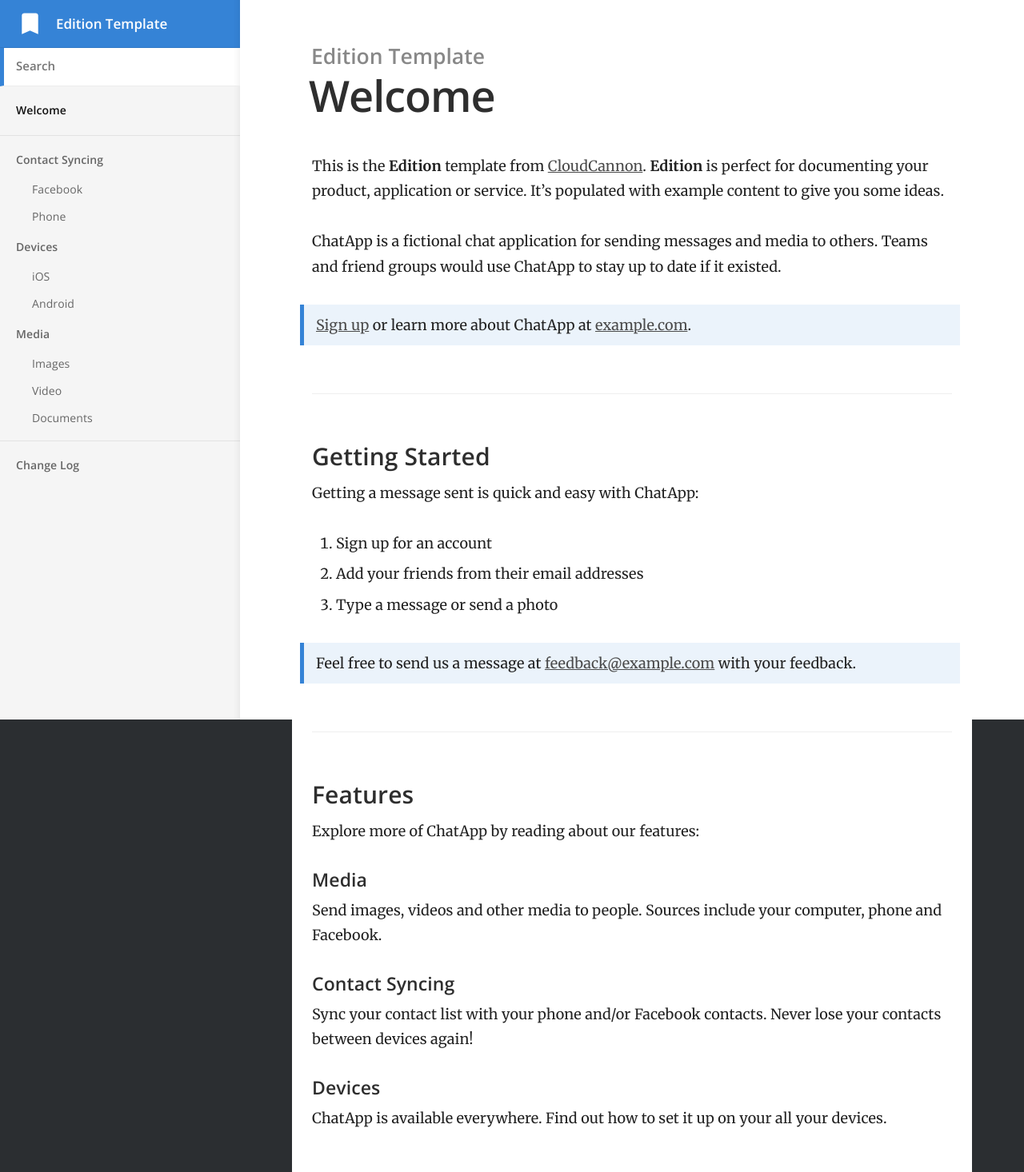
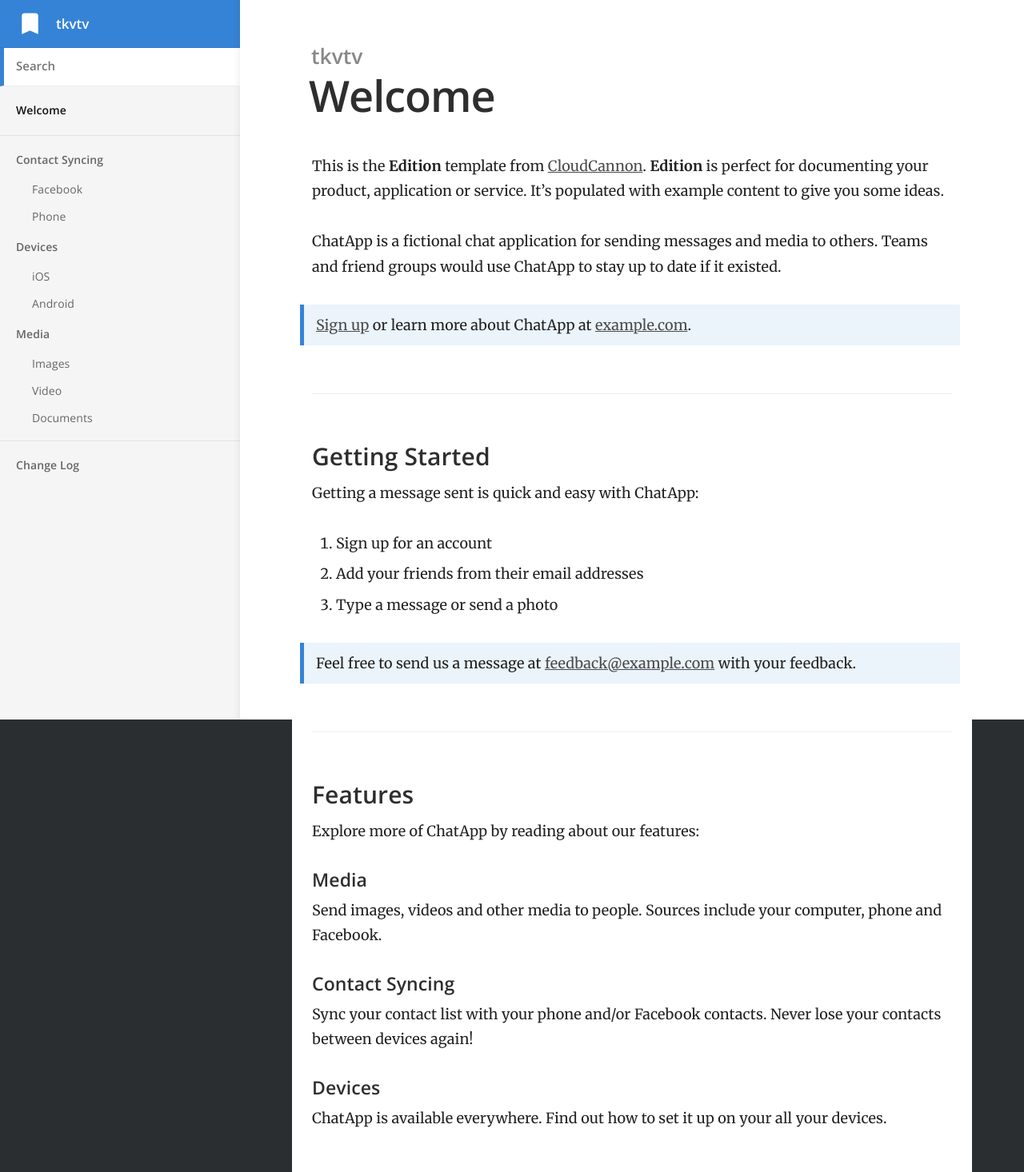
Before and after one commit to takagotch/page126, a Jekyll site: the page built from index.md, in a window 1280 px wide. Shown: the whole page at 80% size. Built offline with Jekyll 4.4.1, drawn with Linux system fonts in a browser that asks for light colours.

Commit message:
Update _config.yml

```diff
--- a/_config.yml
+++ b/_config.yml
@@ -1,9 +1,9 @@
 # ----
 # Site
 
-title: Edition Template
-url: "https://long-pig.cloudvent.net"
-baseurl:
+title: tkvtv
+url: "https://takagotch.github.io"
+baseurl: "/page126"
 google_analytics_key:
 show_full_navigation: true
 
```
